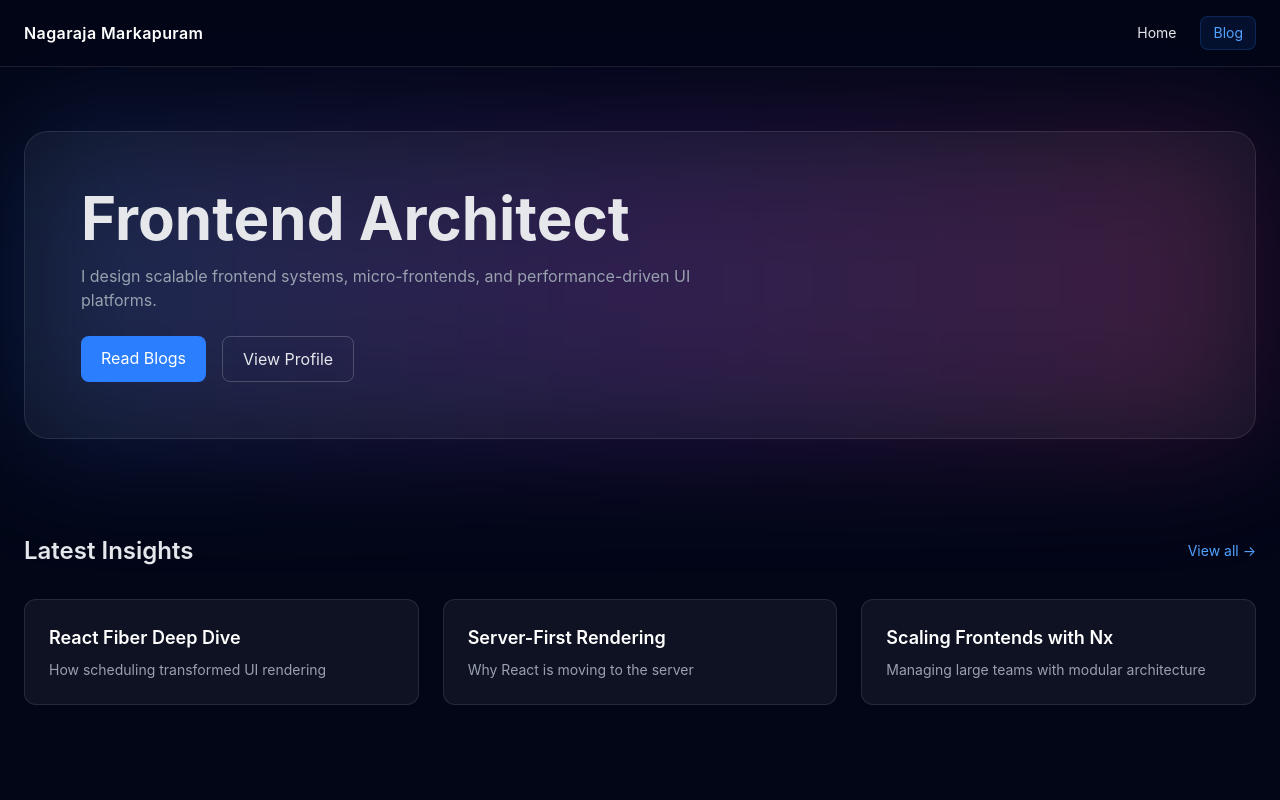
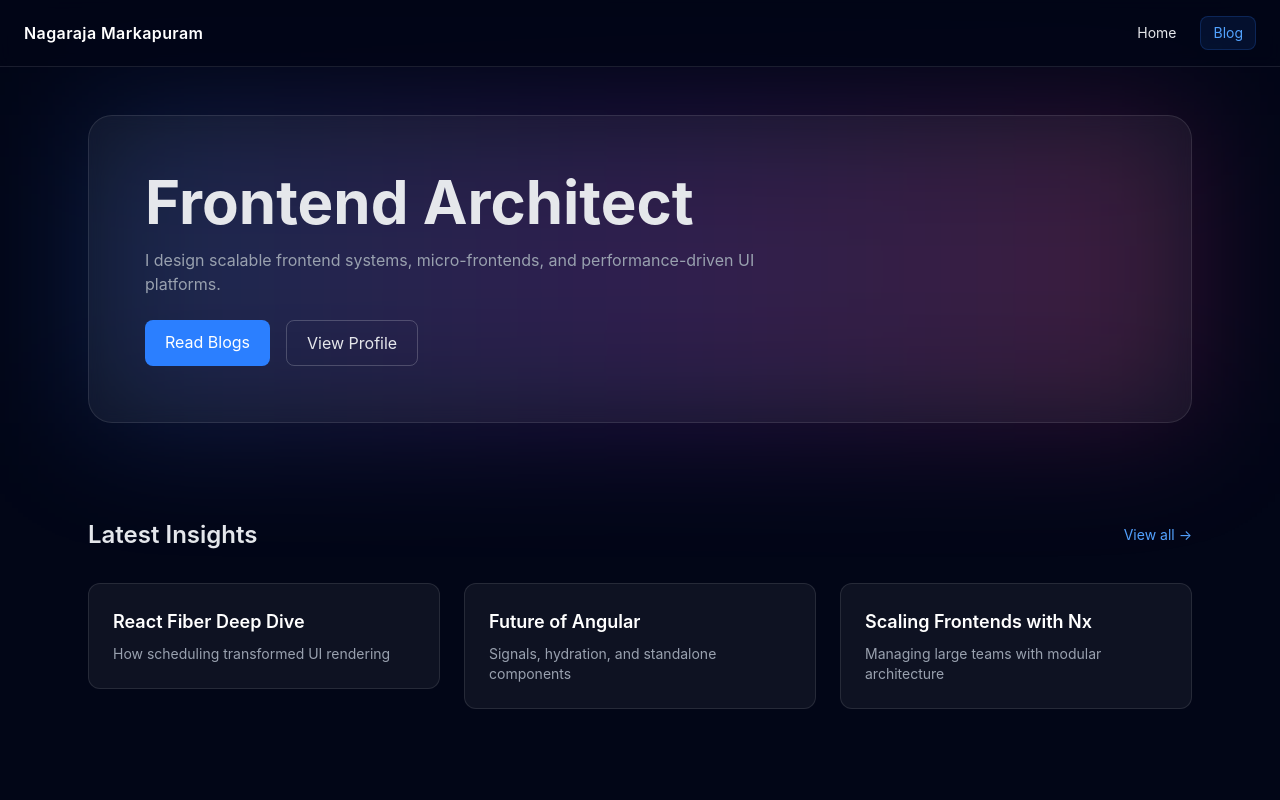
Before and after one commit to nmarkapuram/portfolio-blog, a Next.js app: page / in a window 1280 px wide. Shown: the top 800 px of the page. Built offline with nearby package versions, Linux system fonts and the light colour scheme.

Commit message:
fixed layout issues

```diff
--- a/app/blog/[slug]/page.js
+++ b/app/blog/[slug]/page.js
@@ -42,10 +42,10 @@ export default async function Post({ params }) {
     </div>
 
     {/* CONTENT AREA */}
-    <div className="flex justify-center">
+    <div className="w-full">
     <article
       className="
-          prose prose-invert max-w-5xl
+        prose prose-invert max-w-none
         prose-headings:scroll-mt-24
         prose-a:text-blue-400 hover:prose-a:text-blue-300
         prose-pre:bg-slate-900
@@ -55,9 +55,12 @@ export default async function Post({ params }) {
         prose-p:text-gray-300
       "
     >
-        <MDXRemote source={post.content} components={{
-          Mermaid, // 👈 REQUIRED HERE
-        }}/>
+      <MDXRemote
+        source={post.content}
+        components={{
+          Mermaid,
+        }}
+      />
     </article>
 </div>
 
--- a/app/blog/page.js
+++ b/app/blog/page.js
@@ -26,9 +26,9 @@ const posts = [
     image: "/images/angular.jpg",
   },
   {
-    slug: 'react-performance',
-    title: 'React Performance in 2026: Fiber, Virtual DOM, and Server-First Rendering',
-    description: 'Optimizing React apps for performance',
+    slug: 'hydration',
+    title: 'Hydration & Partial Hydration: The Missing Piece of React Performance',
+    description: 'How modern React apps reduce JavaScript by hydrating only what matters.',
     image: '/images/react.jpg',
   },
   {
--- a/app/layout.js
+++ b/app/layout.js
@@ -37,8 +37,10 @@ export default function RootLayout({ children }) {
           </header>
 
           {/* MAIN */}
-          <main className="flex-1 max-w-7xl mx-auto px-6 py-16 w-full">
-            {children}
+          <main className="flex-1 w-full">
+            <div className="max-w-6xl mx-auto px-6 py-12">
+              {children}
+            </div>
           </main>
 
           {/* FOOTER */}
--- a/app/page.js
+++ b/app/page.js
@@ -9,12 +9,12 @@ const posts = [
     description: "How scheduling transformed UI rendering",
   },
   {
-    slug: "server-rendering",
-    title: "Server-First Rendering",
-    description: "Why React is moving to the server",
+    slug: "angular-future",
+    title: "Future of Angular",
+    description: "Signals, hydration, and standalone components",
   },
   {
-    slug: "scaling-frontends",
+    slug: "scaling-frontend-systems",
     title: "Scaling Frontends with Nx",
     description: "Managing large teams with modular architecture",
   },
```
Lines whose indentation alone changed are shown as unchanged.
